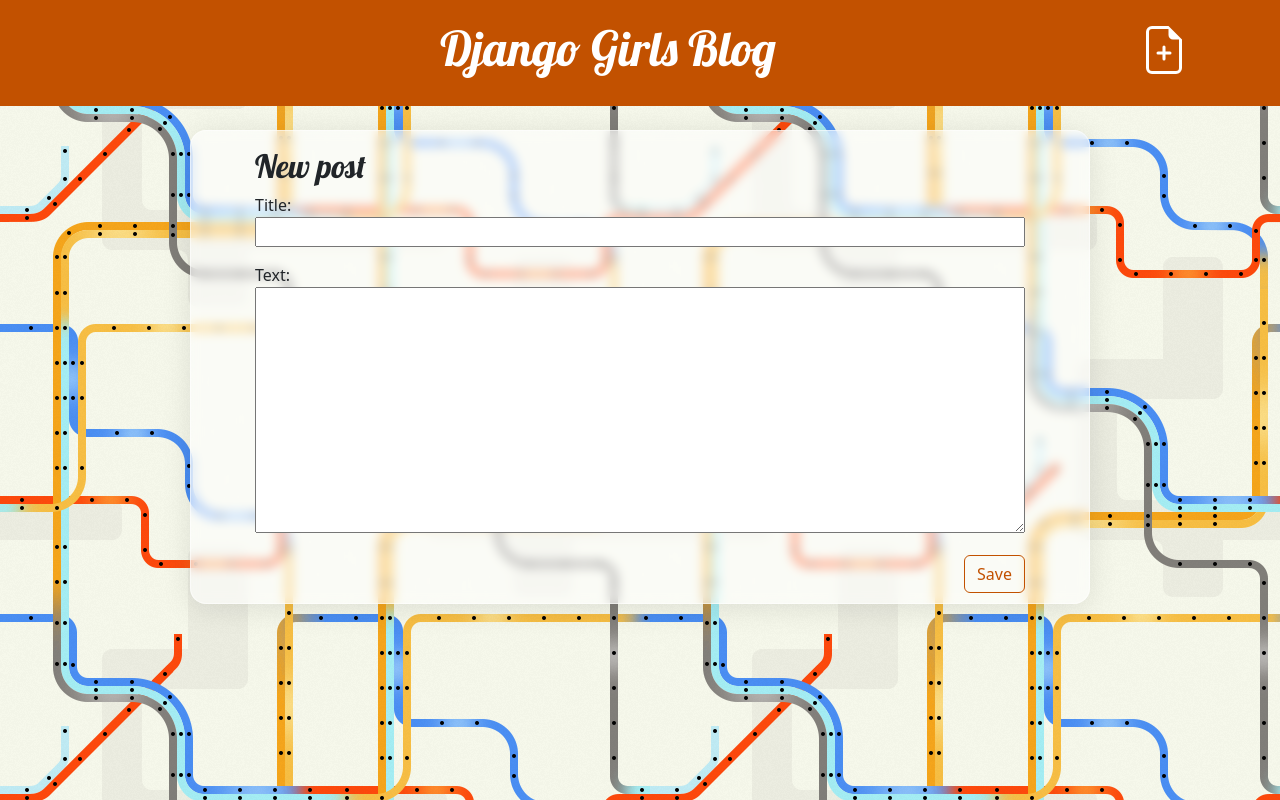
After one commit to Tbos92/djangogirls, a Django app: page /post/new/ in a window 1280 px wide. The commit adds this page. Run offline with Django 5.2, Linux system fonts and the light colour scheme; a user stored in the database is signed in.

Commit message:
Added SVG images for new form and editing of existing posts and validation for logged admin users to have access to these related functions

```diff
--- /dev/null
+++ b/blog/forms.py
@@ -0,0 +1,9 @@
+from django import forms
+
+from .models import Post
+
+class PostForm(forms.ModelForm):
+
+    class Meta:
+        model = Post
+        fields = ('title', 'text')
--- a/blog/static/css/blog.css
+++ b/blog/static/css/blog.css
@@ -83,8 +83,18 @@
   -webkit-backdrop-filter: blur(6.3px);
   border: 1px solid rgba(255, 255, 255, 0.52);
   padding: 1rem 2.5rem;
-  margin-bottom: 2.5rem;
   margin: 0rem 6rem 2.5rem 6rem;
+}
+
+.newPostContainer {
+  background: rgba(255, 255, 255, 0.575);
+  border-radius: 16px;
+  box-shadow: 0 4px 30px rgba(0, 0, 0, 0.1);
+  backdrop-filter: blur(5.3px);
+  -webkit-backdrop-filter: blur(6.3px);
+  border: 1px solid rgba(255, 255, 255, 0.52);
+  padding: 1rem 4rem 3rem 4rem;
+  margin: -1rem 6rem 2.5rem 6rem;
 }
 
 .author a {
@@ -98,3 +108,8 @@
 .text {
   color: #000000;
 }
+
+.top-menu svg {
+  width: 3rem;
+  height: 3rem;
+}
--- a/blog/templates/blog/base.html
+++ b/blog/templates/blog/base.html
@@ -21,6 +21,11 @@
   <body>
     <header class="page-header">
       <div class="container">
+        {% if user.is_authenticated %}
+        <a href="{% url 'post_new' %}" class="top-menu">
+          {% include './icons/file-earmark-plus.svg' %}
+        </a>
+        {% endif %}
         <h1><a href="/">Django Girls Blog</a></h1>
       </div>
     </header>
--- /dev/null
+++ b/blog/templates/blog/post_edit.html
@@ -0,0 +1,11 @@
+{% extends 'blog/base.html' %} {% block content %}
+<div class="container">
+  <div class="newPostContainer">
+    <h2>New post</h2>
+    <form method="POST" class="post-form">
+      {% csrf_token %} {{ form.as_p }}
+      <button type="submit" class="save btn btn-secondary">Save</button>
+    </form>
+  </div>
+</div>
+{% endblock %}
--- a/blog/urls.py
+++ b/blog/urls.py
@@ -4,4 +4,6 @@
 urlpatterns = [
     path('', views.post_list, name='post_list'),
     path('post/<int:pk>/', views.post_detail, name='post_detail'),
+    path('post/new/', views.post_new, name='post_new'),
+    path('post/<int:pk>/edit/', views.post_edit, name='post_edit'),
 ]
--- a/blog/views.py
+++ b/blog/views.py
@@ -2,6 +2,8 @@
 from django.utils import timezone
 from .models import Post
 from django.shortcuts import render, get_object_or_404
+from .forms import PostForm
+from django.shortcuts import redirect
 
 def post_list(request):
     posts = Post.objects.filter(published_date__lte=timezone.now()).order_by('published_date')
@@ -10,3 +12,34 @@
 def post_detail(request, pk):
     post = get_object_or_404(Post, pk=pk)
     return render(request, 'blog/post_detail.html', {'post': post})
+
+def post_new(request):
+    form = PostForm()
+    return render(request, 'blog/post_edit.html', {'form': form})
+
+def post_new(request):
+    if request.method == "POST":
+        form = PostForm(request.POST)
+        if form.is_valid():
+            post = form.save(commit=False)
+            post.author = request.user
+            post.published_date = timezone.now()
+            post.save()
+            return redirect('post_detail', pk=post.pk)
+    else:
+        form = PostForm()
+    return render(request, 'blog/post_edit.html', {'form': form})
+
+def post_edit(request, pk):
+    post = get_object_or_404(Post, pk=pk)
+    if request.method == "POST":
+        form = PostForm(request.POST, instance=post)
+        if form.is_valid():
+            post = form.save(commit=False)
+            post.author = request.user
+            post.published_date = timezone.now()
+            post.save()
+            return redirect('post_detail', pk=post.pk)
+    else:
+        form = PostForm(instance=post)
+    return render(request, 'blog/post_edit.html', {'form': form})
```
Also changed, not shown: blog/templates/blog/post_detail.html (+7 -0 lines), blog/templates/blog/icons/file-earmark-plus.svg (added), blog/templates/blog/icons/pencil-fill.svg (added), db.sqlite3.
